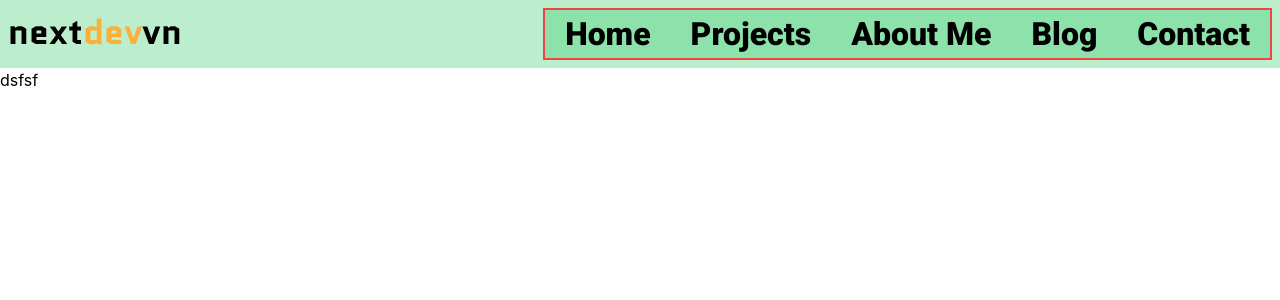
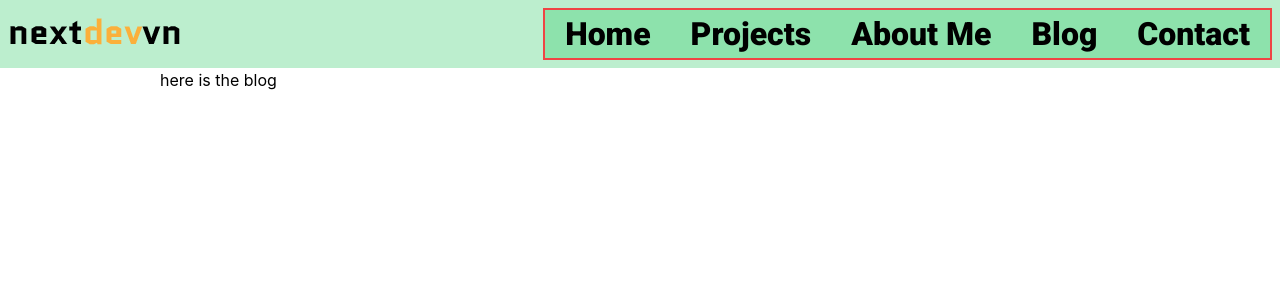
Before and after one commit to reacthcmvn/nextdevvn, a Next.js app: page /blog/hello-world in a window 1280 px wide. Shown: the top 300 px of the page. Built offline with nearby package versions, Linux system fonts and the light colour scheme.

Commit message:
done nav 2

```diff
--- /dev/null
+++ b/components/layout/BlogPost.js
@@ -0,0 +1,7 @@
+import React from "react";
+
+const BlogPost = (props) => {
+  return <div className="main-body">{props.children}</div>;
+};
+
+export default BlogPost;
--- a/pages/about-me.js
+++ b/pages/about-me.js
@@ -5,7 +5,7 @@ const aboutMe = () => {
     <div>
       <div className="main-body first-letter:text-7xl">
         Tung is a web developer using React/Next. I am an open-minded web
-        developer who's ready for new challenges. I have almost 1000hours
+        developer whos ready for new challenges. I have almost 1000hours
         learning & 200 hours practicing.
       </div>
     </div>
--- a/pages/blog/hello-world.js
+++ b/pages/blog/hello-world.js
@@ -1,7 +1,8 @@
 import React from "react";
+import BlogPost from "../../components/layout/BlogPost";
 
 const helloworld = () => {
-  return <div>dsfsf</div>;
+  return <BlogPost>here is the blog</BlogPost>;
 };
 
 export default helloworld;
--- a/pages/contact.js
+++ b/pages/contact.js
@@ -1,7 +1,7 @@
 import React from "react";
 
 const contact = () => {
-  return <div>here form</div>;
+  return <div className="main-body">here form</div>;
 };
 
 export default contact;
--- a/pages/index.js
+++ b/pages/index.js
@@ -3,7 +3,7 @@ import Image from "next/image";
 
 export default function Home() {
   return (
-    <div>
+    <div className="main-body">
       <div className="bg-orange-500"></div>
       <div className="font-pra text-[2rem]">hi tung, this is hero cap.</div>
       <h2>Lorem ipsum dolor sit amet, consectetur adipisicing elit.</h2>
--- a/pages/projects.js
+++ b/pages/projects.js
@@ -1,7 +1,7 @@
 import React from "react";
 
 const projects = () => {
-  return <div>lsit project</div>;
+  return <div className="main-body">lsit project</div>;
 };
 
 export default projects;
--- a/styles/globals.css
+++ b/styles/globals.css
@@ -40,5 +40,7 @@ h6 {
 }
 
 .main-body {
+  margin-left: auto;
+  margin-right: auto;
   max-width: 60rem;
 }
```
